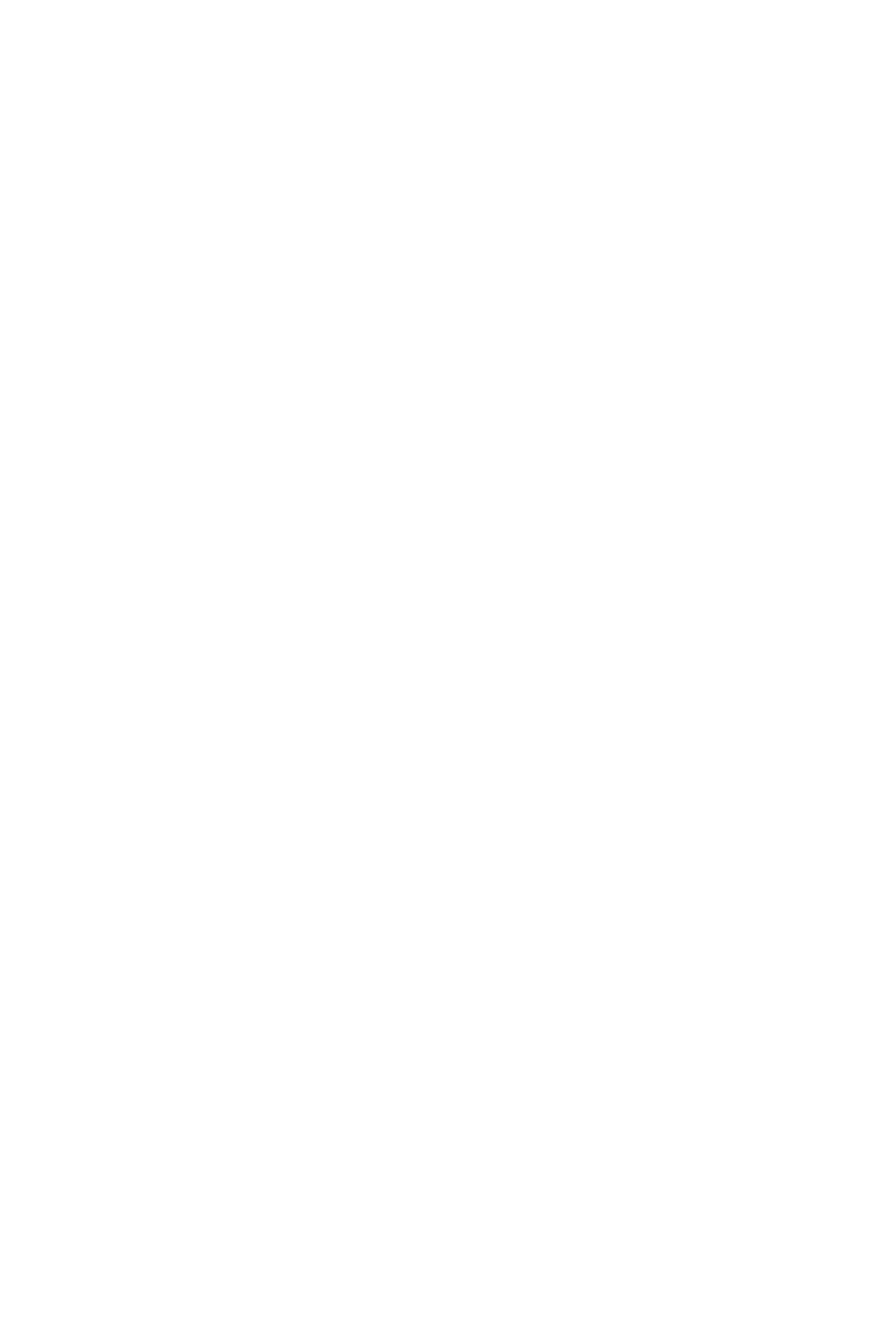
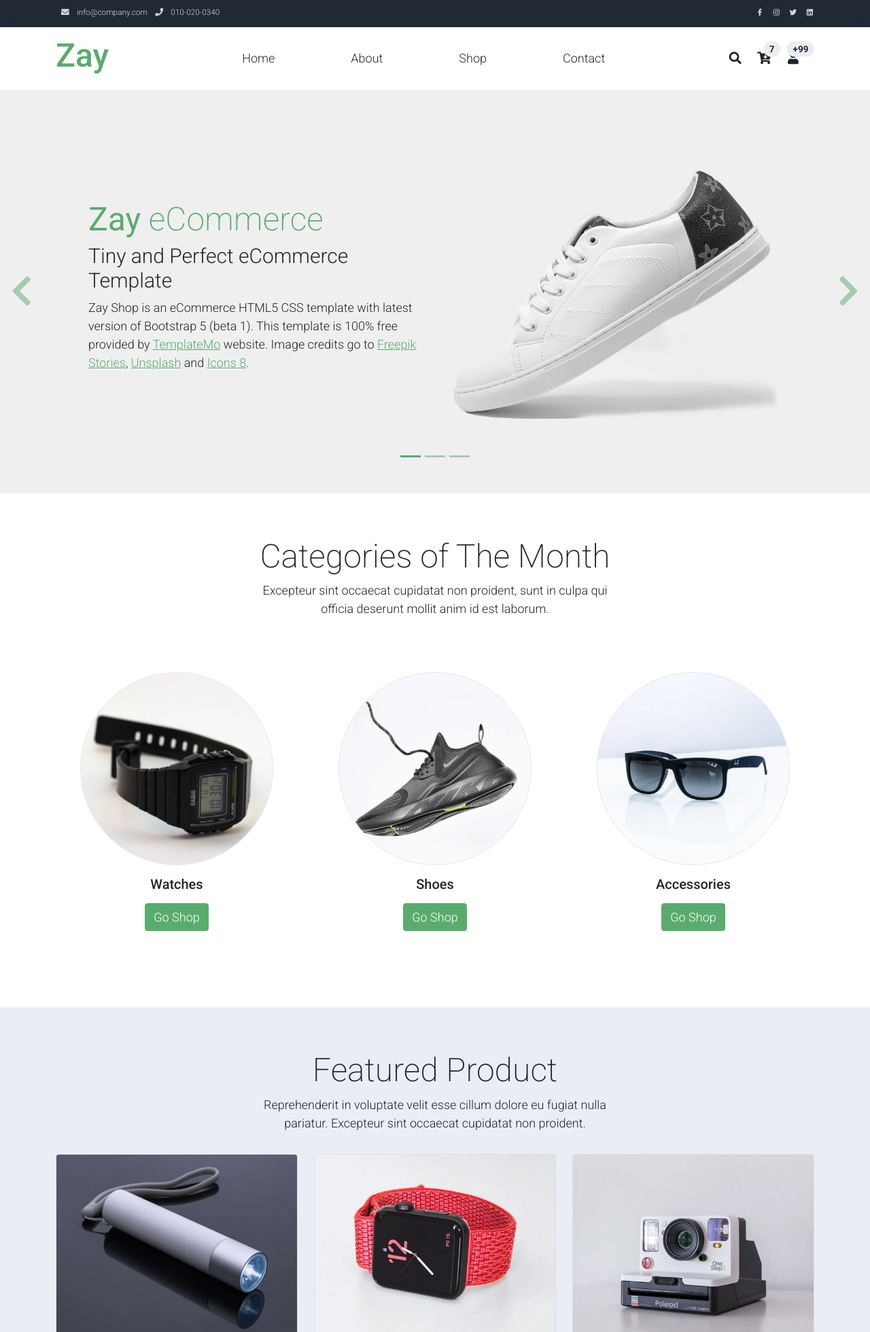
Before and after one commit to JohanGM06/first_project_one, a PHP site: page / in a window 1280 px wide. Before the commit the part shown is empty. Shown: the top 1960 px of the page at 68% size. Before the commit the page ends 800 px from the top, so only its background shows below. Run offline with PHP 8.4, Linux system fonts and the light colour scheme.

Commit message:
Se hizo todo lo relacionado con el LANDING, y funciona a la perfeccion

```diff
--- /dev/null
+++ b/controllers/Landing.php
@@ -0,0 +1,10 @@
+<?php
+    class Landing {
+        public function __construct(){}
+        public function main(){
+            require_once "views/company/header.view.php";
+            require_once "views/company/index.view.php";
+            require_once "views/company/footer.view.php";
+        }
+    }
+?>
--- a/index.php
+++ b/index.php
@@ -1,11 +1,5 @@
-<!DOCTYPE html>
-<html lang="en">
-<head>
-    <meta charset="UTF-8">
-    <meta name="viewport" content="width=device-width, initial-scale=1.0">
-    <title>Document</title>
-</head>
-<body>
-
-</body>
-</html>
+<?php
+    require_once "controllers/Landing.php";
+    $controller = new Landing;
+    $controller->main();
+?>
--- /dev/null
+++ b/views/company/footer.view.php
@@ -0,0 +1,105 @@
+    <!-- Start Footer -->
+    <footer class="bg-dark" id="tempaltemo_footer">
+        <div class="container">
+            <div class="row">
+
+                <div class="col-md-4 pt-5">
+                    <h2 class="h2 text-success border-bottom pb-3 border-light logo">Zay Shop</h2>
+                    <ul class="list-unstyled text-light footer-link-list">
+                        <li>
+                            <i class="fas fa-map-marker-alt fa-fw"></i>
+                            123 Consectetur at ligula 10660
+                        </li>
+                        <li>
+                            <i class="fa fa-phone fa-fw"></i>
+                            <a class="text-decoration-none" href="tel:010-020-0340">010-020-0340</a>
+                        </li>
+                        <li>
+                            <i class="fa fa-envelope fa-fw"></i>
+                            <a class="text-decoration-none" href="mailto:info@company.com">info@company.com</a>
+                        </li>
+                    </ul>
+                </div>
+
+                <div class="col-md-4 pt-5">
+                    <h2 class="h2 text-light border-bottom pb-3 border-light">Products</h2>
+                    <ul class="list-unstyled text-light footer-link-list">
+                        <li><a class="text-decoration-none" href="#">Luxury</a></li>
+                        <li><a class="text-decoration-none" href="#">Sport Wear</a></li>
+                        <li><a class="text-decoration-none" href="#">Men's Shoes</a></li>
+                        <li><a class="text-decoration-none" href="#">Women's Shoes</a></li>
+                        <li><a class="text-decoration-none" href="#">Popular Dress</a></li>
+                        <li><a class="text-decoration-none" href="#">Gym Accessories</a></li>
+                        <li><a class="text-decoration-none" href="#">Sport Shoes</a></li>
+                    </ul>
+                </div>
+
+                <div class="col-md-4 pt-5">
+                    <h2 class="h2 text-light border-bottom pb-3 border-light">Further Info</h2>
+                    <ul class="list-unstyled text-light footer-link-list">
+                        <li><a class="text-decoration-none" href="#">Home</a></li>
+                        <li><a class="text-decoration-none" href="#">About Us</a></li>
+                        <li><a class="text-decoration-none" href="#">Shop Locations</a></li>
+                        <li><a class="text-decoration-none" href="#">FAQs</a></li>
+                        <li><a class="text-decoration-none" href="#">Contact</a></li>
+                    </ul>
+                </div>
+
+            </div>
+
+            <div class="row text-light mb-4">
+                <div class="col-12 mb-3">
+                    <div class="w-100 my-3 border-top border-light"></div>
+                </div>
+                <div class="col-auto me-auto">
+                    <ul class="list-inline text-left footer-icons">
+                        <li class="list-inline-item border border-light rounded-circle text-center">
+                            <a class="text-light text-decoration-none" target="_blank" href="http://facebook.com/"><i class="fab fa-facebook-f fa-lg fa-fw"></i></a>
+                        </li>
+                        <li class="list-inline-item border border-light rounded-circle text-center">
+                            <a class="text-light text-decoration-none" target="_blank" href="https://www.instagram.com/"><i class="fab fa-instagram fa-lg fa-fw"></i></a>
+                        </li>
+                        <li class="list-inline-item border border-light rounded-circle text-center">
+                            <a class="text-light text-decoration-none" target="_blank" href="https://twitter.com/"><i class="fab fa-twitter fa-lg fa-fw"></i></a>
+                        </li>
+                        <li class="list-inline-item border border-light rounded-circle text-center">
+                            <a class="text-light text-decoration-none" target="_blank" href="https://www.linkedin.com/"><i class="fab fa-linkedin fa-lg fa-fw"></i></a>
+                        </li>
+                    </ul>
+                </div>
+                <div class="col-auto">
+                    <label class="sr-only" for="subscribeEmail">Email address</label>
+                    <div class="input-group mb-2">
+                        <input type="text" class="form-control bg-dark border-light" id="subscribeEmail" placeholder="Email address">
+                        <div class="input-group-text btn-success text-light">Subscribe</div>
+                    </div>
+                </div>
+            </div>
+        </div>
+
+        <div class="w-100 bg-black py-3">
+            <div class="container">
+                <div class="row pt-2">
+                    <div class="col-12">
+                        <p class="text-left text-light">
+                            Copyright &copy; 2021 Company Name
+                            | Designed by <a rel="sponsored" href="https://templatemo.com" target="_blank">TemplateMo</a>
+                        </p>
+                    </div>
+                </div>
+            </div>
+        </div>
+
+    </footer>
+    <!-- End Footer -->
+
+    <!-- Start Script -->
+    <script src="assets/landing/js/jquery-1.11.0.min.js"></script>
+    <script src="assets/landing/js/jquery-migrate-1.2.1.min.js"></script>
+    <script src="assets/landing/js/bootstrap.bundle.min.js"></script>
+    <script src="assets/landing/js/templatemo.js"></script>
+    <script src="assets/landing/js/custom.js"></script>
+    <!-- End Script -->
+</body>
+
+</html>
--- /dev/null
+++ b/views/company/header.view.php
@@ -0,0 +1,122 @@
+<!DOCTYPE html>
+<html lang="en">
+
+<head>
+    <title>Zay Shop eCommerce HTML CSS Template</title>
+    <meta charset="utf-8">
+    <meta name="viewport" content="width=device-width, initial-scale=1">
+
+    <link rel="apple-touch-icon" href="assets/landing/img/apple-icon.png">
+    <link rel="shortcut icon" type="image/x-icon" href="assets/landing/img/favicon.ico">
+
+    <link rel="stylesheet" href="assets/landing/css/bootstrap.min.css">
+    <link rel="stylesheet" href="assets/landing/css/templatemo.css">
+    <link rel="stylesheet" href="assets/landing/css/custom.css">
+
+    <!-- Load fonts style after rendering the layout styles -->
+    <link rel="stylesheet" href="https://fonts.googleapis.com/css2?family=Roboto:wght@100;200;300;400;500;700;900&display=swap">
+    <link rel="stylesheet" href="assets/landing/css/fontawesome.min.css">
+<!--
+
+TemplateMo 559 Zay Shop
+
+https://templatemo.com/tm-559-zay-shop
+
+-->
+</head>
+
+<body>
+    <!-- Start Top Nav -->
+    <nav class="navbar navbar-expand-lg bg-dark navbar-light d-none d-lg-block" id="templatemo_nav_top">
+        <div class="container text-light">
+            <div class="w-100 d-flex justify-content-between">
+                <div>
+                    <i class="fa fa-envelope mx-2"></i>
+                    <a class="navbar-sm-brand text-light text-decoration-none" href="mailto:info@company.com">info@company.com</a>
+                    <i class="fa fa-phone mx-2"></i>
+                    <a class="navbar-sm-brand text-light text-decoration-none" href="tel:010-020-0340">010-020-0340</a>
+                </div>
+                <div>
+                    <a class="text-light" href="https://fb.com/templatemo" target="_blank" rel="sponsored"><i class="fab fa-facebook-f fa-sm fa-fw me-2"></i></a>
+                    <a class="text-light" href="https://www.instagram.com/" target="_blank"><i class="fab fa-instagram fa-sm fa-fw me-2"></i></a>
+                    <a class="text-light" href="https://twitter.com/" target="_blank"><i class="fab fa-twitter fa-sm fa-fw me-2"></i></a>
+                    <a class="text-light" href="https://www.linkedin.com/" target="_blank"><i class="fab fa-linkedin fa-sm fa-fw"></i></a>
+                </div>
+            </div>
+        </div>
+    </nav>
+    <!-- Close Top Nav -->
+
+
+    <!-- Header -->
+    <nav class="navbar navbar-expand-lg navbar-light shadow">
+        <div class="container d-flex justify-content-between align-items-center">
+
+            <a class="navbar-brand text-success logo h1 align-self-center" href="index.html">
+                Zay
+            </a>
+
+            <button class="navbar-toggler border-0" type="button" data-bs-toggle="collapse" data-bs-target="#templatemo_main_nav" aria-controls="navbarSupportedContent" aria-expanded="false" aria-label="Toggle navigation">
+                <span class="navbar-toggler-icon"></span>
+            </button>
+
+            <div class="align-self-center collapse navbar-collapse flex-fill  d-lg-flex justify-content-lg-between" id="templatemo_main_nav">
+                <div class="flex-fill">
+                    <ul class="nav navbar-nav d-flex justify-content-between mx-lg-auto">
+                        <li class="nav-item">
+                            <a class="nav-link" href="index.html">Home</a>
+                        </li>
+                        <li class="nav-item">
+                            <a class="nav-link" href="about.html">About</a>
+                        </li>
+                        <li class="nav-item">
+                            <a class="nav-link" href="shop.html">Shop</a>
+                        </li>
+                        <li class="nav-item">
+                            <a class="nav-link" href="contact.html">Contact</a>
+                        </li>
+                    </ul>
+                </div>
+                <div class="navbar align-self-center d-flex">
+                    <div class="d-lg-none flex-sm-fill mt-3 mb-4 col-7 col-sm-auto pr-3">
+                        <div class="input-group">
+                            <input type="text" class="form-control" id="inputMobileSearch" placeholder="Search ...">
+                            <div class="input-group-text">
+                                <i class="fa fa-fw fa-search"></i>
+                            </div>
+                        </div>
+                    </div>
+                    <a class="nav-icon d-none d-lg-inline" href="#" data-bs-toggle="modal" data-bs-target="#templatemo_search">
+                        <i class="fa fa-fw fa-search text-dark mr-2"></i>
+                    </a>
+                    <a class="nav-icon position-relative text-decoration-none" href="#">
+                        <i class="fa fa-fw fa-cart-arrow-down text-dark mr-1"></i>
+                        <span class="position-absolute top-0 left-100 translate-middle badge rounded-pill bg-light text-dark">7</span>
+                    </a>
+                    <a class="nav-icon position-relative text-decoration-none" href="#">
+                        <i class="fa fa-fw fa-user text-dark mr-3"></i>
+                        <span class="position-absolute top-0 left-100 translate-middle badge rounded-pill bg-light text-dark">+99</span>
+                    </a>
+                </div>
+            </div>
+
+        </div>
+    </nav>
+    <!-- Close Header -->
+
+    <!-- Modal -->
+    <div class="modal fade bg-white" id="templatemo_search" tabindex="-1" role="dialog" aria-labelledby="exampleModalLabel" aria-hidden="true">
+        <div class="modal-dialog modal-lg" role="document">
+            <div class="w-100 pt-1 mb-5 text-right">
+                <button type="button" class="btn-close" data-bs-dismiss="modal" aria-label="Close"></button>
+            </div>
+            <form action="" method="get" class="modal-content modal-body border-0 p-0">
+                <div class="input-group mb-2">
+                    <input type="text" class="form-control" id="inputModalSearch" name="q" placeholder="Search ...">
+                    <button type="submit" class="input-group-text bg-success text-light">
+                        <i class="fa fa-fw fa-search text-white"></i>
+                    </button>
+                </div>
+            </form>
+        </div>
+    </div>
--- /dev/null
+++ b/views/company/index.view.php
@@ -0,0 +1,200 @@
+    <!-- Start Banner Hero -->
+    <div id="template-mo-zay-hero-carousel" class="carousel slide" data-bs-ride="carousel">
+        <ol class="carousel-indicators">
+            <li data-bs-target="#template-mo-zay-hero-carousel" data-bs-slide-to="0" class="active"></li>
+            <li data-bs-target="#template-mo-zay-hero-carousel" data-bs-slide-to="1"></li>
+            <li data-bs-target="#template-mo-zay-hero-carousel" data-bs-slide-to="2"></li>
+        </ol>
+        <div class="carousel-inner">
+            <div class="carousel-item active">
+                <div class="container">
+                    <div class="row p-5">
+                        <div class="mx-auto col-md-8 col-lg-6 order-lg-last">
+                            <img class="img-fluid" src="assets/landing/img/banner_img_01.jpg" alt="">
+                        </div>
+                        <div class="col-lg-6 mb-0 d-flex align-items-center">
+                            <div class="text-align-left align-self-center">
+                                <h1 class="h1 text-success"><b>Zay</b> eCommerce</h1>
+                                <h3 class="h2">Tiny and Perfect eCommerce Template</h3>
+                                <p>
+                                    Zay Shop is an eCommerce HTML5 CSS template with latest version of Bootstrap 5 (beta 1).
+                                    This template is 100% free provided by <a rel="sponsored" class="text-success" href="https://templatemo.com" target="_blank">TemplateMo</a> website.
+                                    Image credits go to <a rel="sponsored" class="text-success" href="https://stories.freepik.com/" target="_blank">Freepik Stories</a>,
+                                    <a rel="sponsored" class="text-success" href="https://unsplash.com/" target="_blank">Unsplash</a> and
+                                    <a rel="sponsored" class="text-success" href="https://icons8.com/" target="_blank">Icons 8</a>.
+                                </p>
+                            </div>
+                        </div>
+                    </div>
+                </div>
+            </div>
+            <div class="carousel-item">
+                <div class="container">
+                    <div class="row p-5">
+                        <div class="mx-auto col-md-8 col-lg-6 order-lg-last">
+                            <img class="img-fluid" src="assets/landing/img/banner_img_02.jpg" alt="">
+                        </div>
+                        <div class="col-lg-6 mb-0 d-flex align-items-center">
+                            <div class="text-align-left">
+                                <h1 class="h1">Proident occaecat</h1>
+                                <h3 class="h2">Aliquip ex ea commodo consequat</h3>
+                                <p>
+                                    You are permitted to use this Zay CSS template for your commercial websites.
+                                    You are <strong>not permitted</strong> to re-distribute the template ZIP file in any kind of template collection websites.
+                                </p>
+                            </div>
+                        </div>
+                    </div>
+                </div>
+            </div>
+            <div class="carousel-item">
+                <div class="container">
+                    <div class="row p-5">
+                        <div class="mx-auto col-md-8 col-lg-6 order-lg-last">
+                            <img class="img-fluid" src="assets/landing/img/banner_img_03.jpg" alt="">
+                        </div>
+                        <div class="col-lg-6 mb-0 d-flex align-items-center">
+                            <div class="text-align-left">
+                                <h1 class="h1">Repr in voluptate</h1>
+                                <h3 class="h2">Ullamco laboris nisi ut </h3>
+                                <p>
+                                    We bring you 100% free CSS templates for your websites.
+                                    If you wish to support TemplateMo, please make a small contribution via PayPal or tell your friends about our website. Thank you.
+                                </p>
+                            </div>
+                        </div>
+                    </div>
+                </div>
+            </div>
+        </div>
+        <a class="carousel-control-prev text-decoration-none w-auto ps-3" href="#template-mo-zay-hero-carousel" role="button" data-bs-slide="prev">
+            <i class="fas fa-chevron-left"></i>
+        </a>
+        <a class="carousel-control-next text-decoration-none w-auto pe-3" href="#template-mo-zay-hero-carousel" role="button" data-bs-slide="next">
+            <i class="fas fa-chevron-right"></i>
+        </a>
+    </div>
+    <!-- End Banner Hero -->
+
+
+    <!-- Start Categories of The Month -->
+    <section class="container py-5">
+        <div class="row text-center pt-3">
+            <div class="col-lg-6 m-auto">
+                <h1 class="h1">Categories of The Month</h1>
+                <p>
+                    Excepteur sint occaecat cupidatat non proident, sunt in culpa qui officia
+                    deserunt mollit anim id est laborum.
+                </p>
+            </div>
+        </div>
+        <div class="row">
+            <div class="col-12 col-md-4 p-5 mt-3">
+                <a href="#"><img src="assets/landing/img/category_img_01.jpg" class="rounded-circle img-fluid border"></a>
+                <h5 class="text-center mt-3 mb-3">Watches</h5>
+                <p class="text-center"><a class="btn btn-success">Go Shop</a></p>
+            </div>
+            <div class="col-12 col-md-4 p-5 mt-3">
+                <a href="#"><img src="assets/landing/img/category_img_02.jpg" class="rounded-circle img-fluid border"></a>
+                <h2 class="h5 text-center mt-3 mb-3">Shoes</h2>
+                <p class="text-center"><a class="btn btn-success">Go Shop</a></p>
+            </div>
+            <div class="col-12 col-md-4 p-5 mt-3">
+                <a href="#"><img src="assets/landing/img/category_img_03.jpg" class="rounded-circle img-fluid border"></a>
+                <h2 class="h5 text-center mt-3 mb-3">Accessories</h2>
+                <p class="text-center"><a class="btn btn-success">Go Shop</a></p>
+            </div>
+        </div>
+    </section>
+    <!-- End Categories of The Month -->
+
+
+    <!-- Start Featured Product -->
+    <section class="bg-light">
+        <div class="container py-5">
+            <div class="row text-center py-3">
+                <div class="col-lg-6 m-auto">
+                    <h1 class="h1">Featured Product</h1>
+                    <p>
+                        Reprehenderit in voluptate velit esse cillum dolore eu fugiat nulla pariatur.
+                        Excepteur sint occaecat cupidatat non proident.
+                    </p>
+                </div>
+            </div>
+            <div class="row">
+                <div class="col-12 col-md-4 mb-4">
+                    <div class="card h-100">
+                        <a href="shop-single.html">
+                            <img src="assets/landing/img/feature_prod_01.jpg" class="card-img-top" alt="...">
+                        </a>
+                        <div class="card-body">
+                            <ul class="list-unstyled d-flex justify-content-between">
+                                <li>
+                                    <i class="text-warning fa fa-star"></i>
+                                    <i class="text-warning fa fa-star"></i>
+                                    <i class="text-warning fa fa-star"></i>
+                                    <i class="text-muted fa fa-star"></i>
+                                    <i class="text-muted fa fa-star"></i>
+                                </li>
+                                <li class="text-muted text-right">$240.00</li>
+                            </ul>
+                            <a href="shop-single.html" class="h2 text-decoration-none text-dark">Gym Weight</a>
+                            <p class="card-text">
+                                Lorem ipsum dolor sit amet, consectetur adipisicing elit. Sunt in culpa qui officia deserunt.
+                            </p>
+                            <p class="text-muted">Reviews (24)</p>
+                        </div>
+                    </div>
+                </div>
+                <div class="col-12 col-md-4 mb-4">
+                    <div class="card h-100">
+                        <a href="shop-single.html">
+                            <img src="assets/landing/img/feature_prod_02.jpg" class="card-img-top" alt="...">
+                        </a>
+                        <div class="card-body">
+                            <ul class="list-unstyled d-flex justify-content-between">
+                                <li>
+                                    <i class="text-warning fa fa-star"></i>
+                                    <i class="text-warning fa fa-star"></i>
+                                    <i class="text-warning fa fa-star"></i>
+                                    <i class="text-muted fa fa-star"></i>
+                                    <i class="text-muted fa fa-star"></i>
+                                </li>
+                                <li class="text-muted text-right">$480.00</li>
+                            </ul>
+                            <a href="shop-single.html" class="h2 text-decoration-none text-dark">Cloud Nike Shoes</a>
+                            <p class="card-text">
+                                Aenean gravida dignissim finibus. Nullam ipsum diam, posuere vitae pharetra sed, commodo ullamcorper.
+                            </p>
+                            <p class="text-muted">Reviews (48)</p>
+                        </div>
+                    </div>
+                </div>
+                <div class="col-12 col-md-4 mb-4">
+                    <div class="card h-100">
+                        <a href="shop-single.html">
+                            <img src="assets/landing/img/feature_prod_03.jpg" class="card-img-top" alt="...">
+                        </a>
+                        <div class="card-body">
+                            <ul class="list-unstyled d-flex justify-content-between">
+                                <li>
+                                    <i class="text-warning fa fa-star"></i>
+                                    <i class="text-warning fa fa-star"></i>
+                                    <i class="text-warning fa fa-star"></i>
+                                    <i class="text-warning fa fa-star"></i>
+                                    <i class="text-warning fa fa-star"></i>
+                                </li>
+                                <li class="text-muted text-right">$360.00</li>
+                            </ul>
+                            <a href="shop-single.html" class="h2 text-decoration-none text-dark">Summer Addides Shoes</a>
+                            <p class="card-text">
+                                Curabitur ac mi sit amet diam luctus porta. Phasellus pulvinar sagittis diam, et scelerisque ipsum lobortis nec.
+                            </p>
+                            <p class="text-muted">Reviews (74)</p>
+                        </div>
+                    </div>
+                </div>
+            </div>
+        </div>
+    </section>
+    <!-- End Featured Product -->
```
Also changed, not shown: controllers/index.php (deleted, +0 -11 lines), views/company/index.php (deleted, +0 -11 lines).
